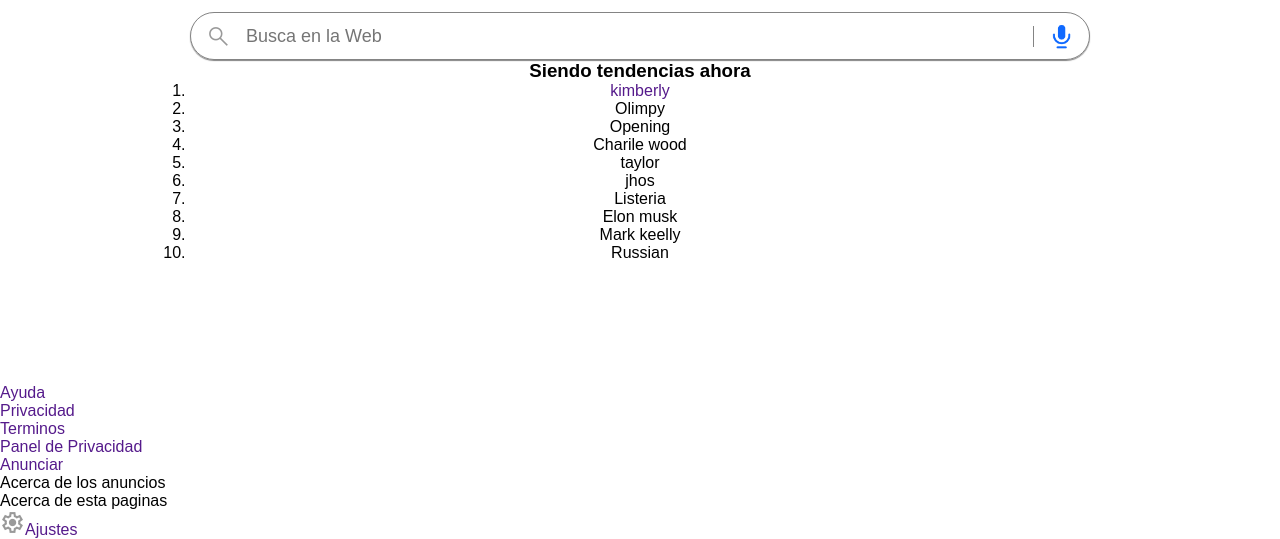
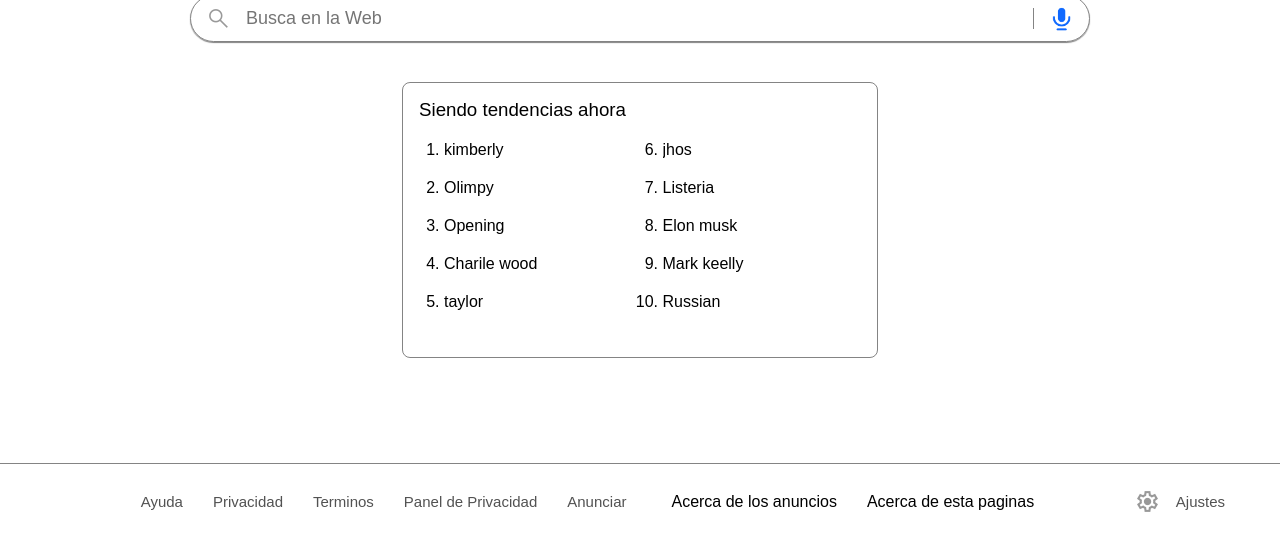
Before and after one commit to ARCANIK78/auxilar-Tecnologias-emergentes, a plain HTML site: page class5/index.html in a window 1280 px wide. Shown: the part 261-800 px from the top of the page. Drawn offline with Linux system fonts and the light colour scheme.

Commit message:
clone yahoo-finish

```diff
--- a/class5/index.html
+++ b/class5/index.html
@@ -5,6 +5,8 @@
     <meta name="viewport" content="width=device-width, initial-scale=1.0">
     <link rel="stylesheet" href="styles/index.css">
     <link rel="stylesheet" href="styles/contenidoManin.css">
+    <link rel="stylesheet" href="styles/tendencias.css">
+    <link rel="stylesheet" href="styles/footer.css">
     <title>Document</title>
 </head>
 <body>
@@ -40,15 +42,15 @@
                     <h3>Siendo tendencias ahora</h3>
                     <ol>
                         <li><a href="">kimberly</a></li>
-                        <li><a href=""></a>Olimpy</li>
-                        <li><a href=""></a>Opening</li>
-                        <li><a href=""></a>Charile wood</li>
-                        <li><a href=""></a>taylor</li>
-                        <li><a href=""></a>jhos</li>
-                        <li><a href=""></a>Listeria</li>
-                        <li><a href=""></a>Elon musk</li>
-                        <li><a href=""></a>Mark keelly</li>
-                        <li><a href=""></a>Russian</li>
+                        <li><a href="">Olimpy</a></li>
+                        <li><a href="">Opening</a></li>
+                        <li><a href="">Charile wood</a></li>
+                        <li><a href="">taylor</a></li>
+                        <li><a href="">jhos</a></li>
+                        <li><a href="">Listeria</a></li>
+                        <li><a href="">Elon musk</a></li>
+                        <li><a href="">Mark keelly</a></li>
+                        <li><a href="">Russian</a></li>
                     </ol>
                 </div>
             </section>
--- /dev/null
+++ b/class5/styles/footer.css
@@ -0,0 +1,30 @@
+footer{
+
+    border-top: 1px solid var(--color-gris-5b);
+    padding: 10px 40px;
+    display: flex;
+    justify-content: center;
+    align-items: center;
+}
+footer ul{
+    list-style: none;
+    flex: 1;
+    display: flex;
+    justify-content: center;
+    padding: 15px;
+}
+footer .ajustes{
+    display: flex;
+    align-items: center;
+    gap: 16px;
+
+}
+footer a{
+    color: var(--color-gris);
+    font-size: 15px;
+    margin: 15px;
+
+}
+footer a:hover{
+    color: var(--color-azul);
+}
--- /dev/null
+++ b/class5/styles/tendencias.css
@@ -0,0 +1,36 @@
+main .tendencias{
+    display: flex;
+    justify-content: center;
+    margin-top: 40px;
+    text-align: start;
+
+}main .tendencias-contenido{
+    padding: 16px;
+    border: 1px solid var(--color-gris-5b);
+    border-radius: 8px;
+}
+main .tendencias-contenido h3{
+    font-weight: normal;
+    color: var(--color-gris-negro);
+}
+main .tendencias-contenido ol{
+    padding-left: 25px;
+    margin-top: 20px;
+    height: 200px;
+    width: 442px;
+    display: flex;
+    flex-flow: column wrap;
+    gap: 20px;
+}
+main .tendencias-contenido a{
+    display: inline-block;
+    width: 150px;
+    overflow: hidden;
+    text-wrap: nowrap;
+    text-overflow:ellipsis;
+    vertical-align: bottom ;
+    color: var(--color-gris-azul);
+}
+main .tendencias-contenido a:hover{
+    text-decoration: overline;
+}
```
